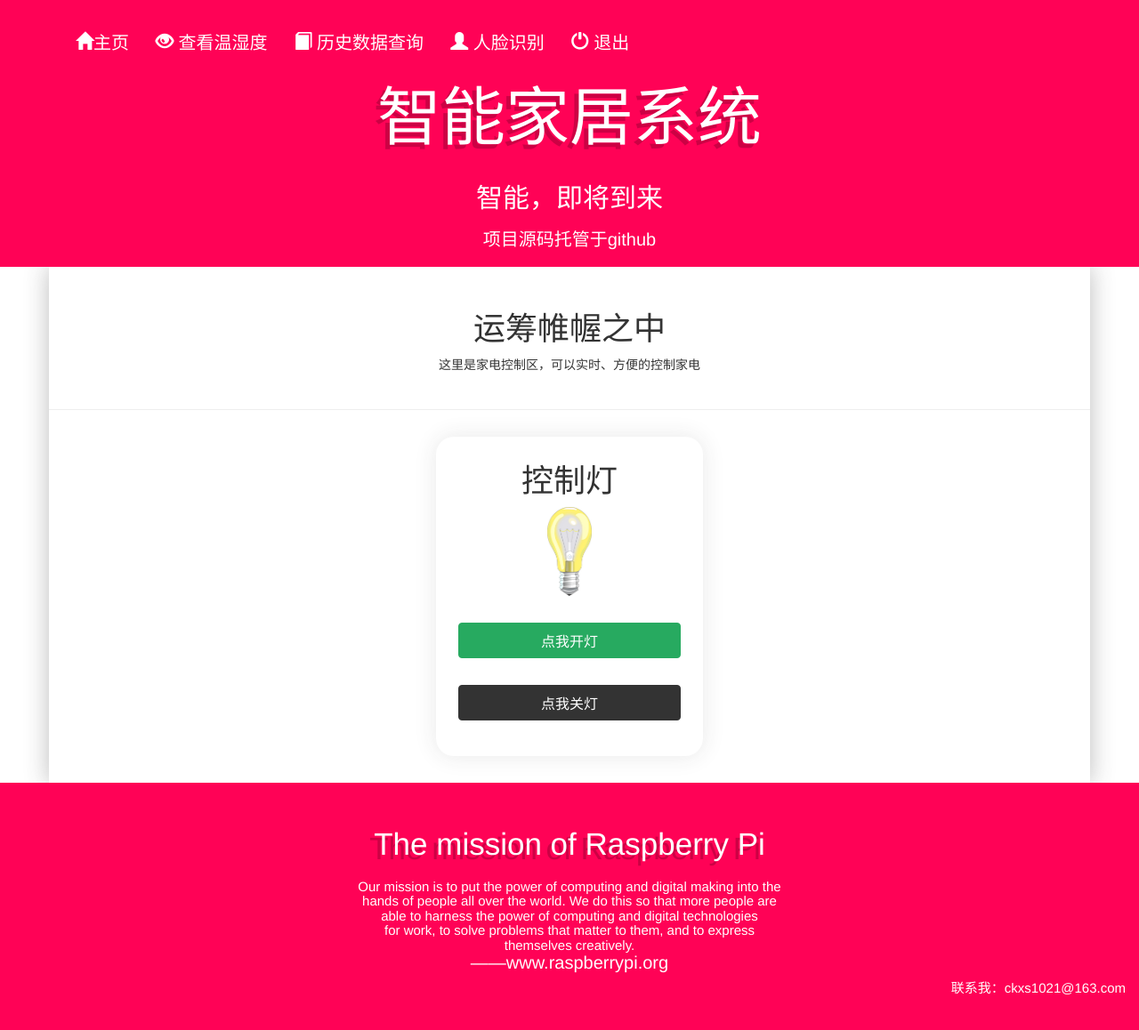
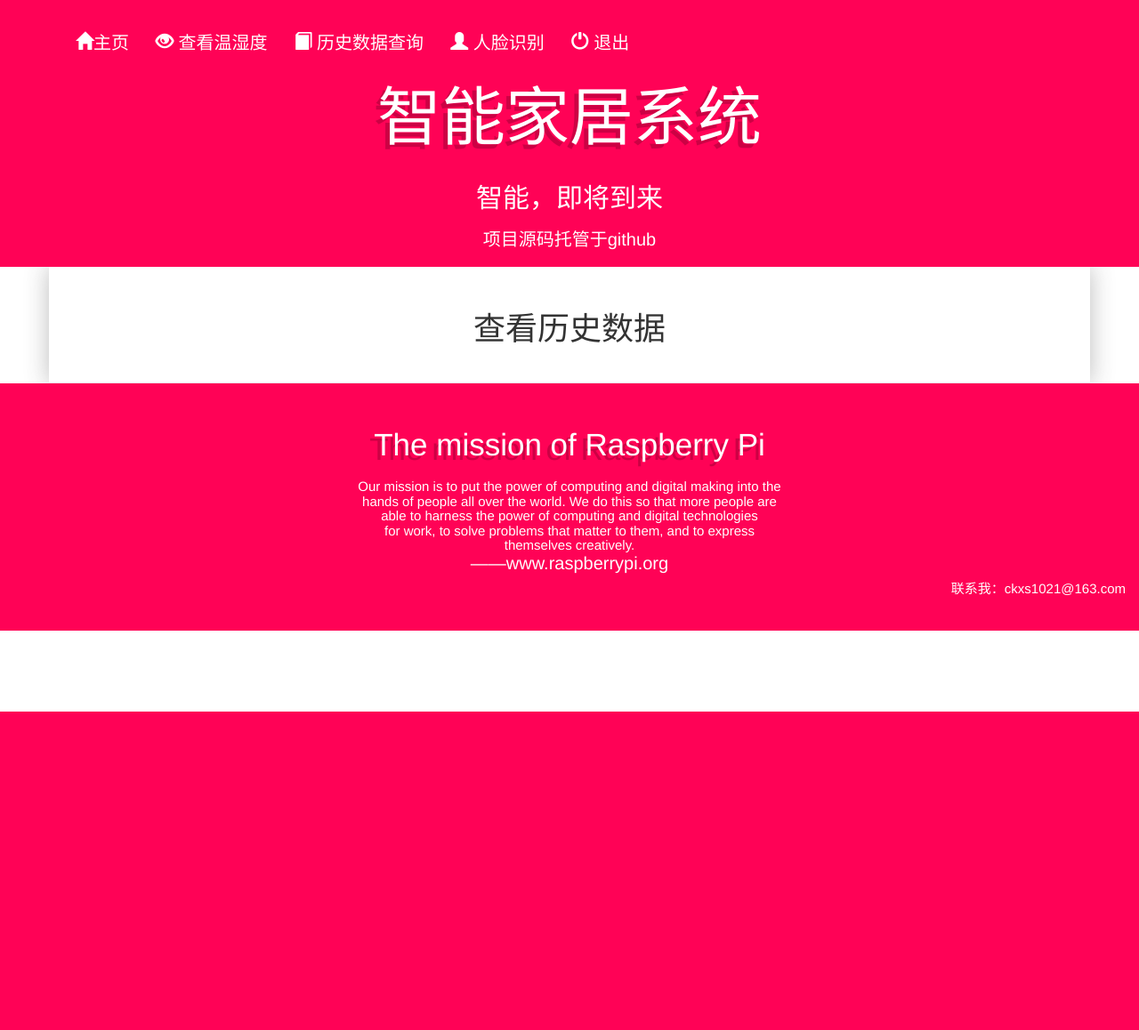
Before and after one commit to chenxiaoshen/Smarthome, a Django app: template Raspbian/templates/history.html in a window 1280 px wide. Shown: the whole page at 89% size. After the commit the page ends 800 px from the top, so only its background shows below. Run offline with Django 3.2, Linux system fonts and the light colour scheme; the template is opened without the code that fills it, so the values that code supplies are empty; parts of the project's set-up code (start-up, migrations or seed data) failed here and were passed over; some libraries are stand-ins or nearby versions.

Commit message:
增加历史数据功能

```diff
--- a/Raspbian/templates/history.html
+++ b/Raspbian/templates/history.html
@@ -17,33 +17,6 @@
             box-shadow: 0px 0px 25px 1px rgba(50, 50, 50, 0.1);
 
             }
-        /*开灯按钮样式*/
-		.open_button{
-            width:250px;
-            height:40px;
-            line-height:40px;
-            background-color:#27aa60;
-            color:#fff;
-            border-radius: 4px;
-            border: 1px solid #27aa60;
-            font-size:16px;
-            margin:30px;
-
-            }
-
-         /*关灯按钮样式*/
-        .close_button{
-            width:250px;
-            height:40px;
-            line-height:40px;
-            background-color:#333;
-            color:#fff;
-            border-radius: 4px;
-            border: 1px solid #333;
-            font-size:16px;
-            margin-top:0px;
-
-            }
 
         .statement{
             padding:30px;
@@ -54,77 +27,18 @@
 
 </style>
 {% endblock %}
-{% block title%}控制{% endblock %}
+{% block title%}查看历史数据{% endblock %}
 {% block content %}
 <div class="container" style="box-shadow: 0px 0px 25px 1px rgba(50, 50, 50, 0.3);">
 
 <div class="row">
 	<div class="statement">
-		<h1>运筹帷幄之中</h1>
-		<p>这里是家电控制区，可以实时、方便的控制家电</p>
+		<h1>查看历史数据</h1>
 	</div>
 </div>
 
-<div class="row">
-	<div class="led">
-		<h1>控制灯</h1>
-		<img src="/static/img/led.png" width="50" height="100">
 
-		<div class="row">
-			<div>
-				<div>
-					<input id="led_open" class="open_button" type="submit" value="点我开灯">
-				</div>
-
-				<div>
-					<input id ="led_close" class="close_button" type="submit" value="点我关灯">
-				</div>
-
-			</div>
-		</div>
-	</div>
-</div>
 
 </div>
 
-<script>
-	// 开灯的ajax请求
-	$(function(){
-		$("#led_open").click(function(){
-			$.ajax({
-				url:"/control",
-				type:'POST',
-				data:{
-					switch:'开',
-					csrfmiddlewaretoken:'{{ csrf_token }}',
-					},
-				dataType:"text",
-				success: function(data){
-					alert(data);
-				},
-			});
-		});
-	});
-
-	// 关灯的ajax请求
-	$(function(){
-		$("#led_close").click(function(){
-			$.ajax({
-				url:"/control",
-				type:'POST',
-				data:{
-					switch:'关',
-					csrfmiddlewaretoken:'{{ csrf_token }}',
-					},
-				dataType:"text",
-				success: function(data){
-					alert(data);
-				},
-			});
-		});
-	});
-
-
-</script>
-
 {% endblock%}
```
